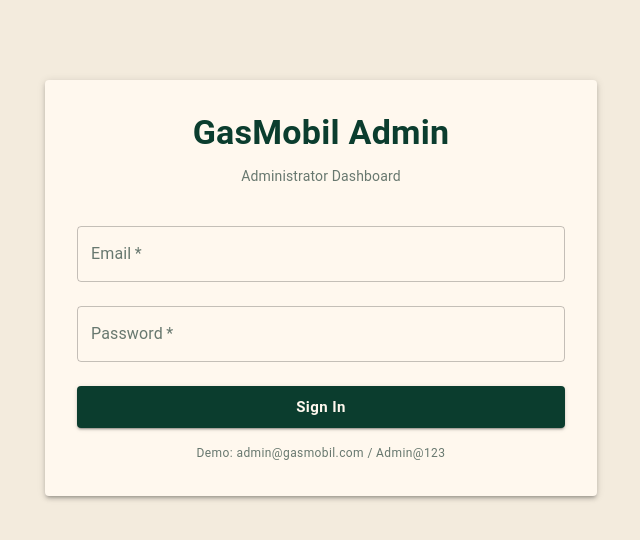
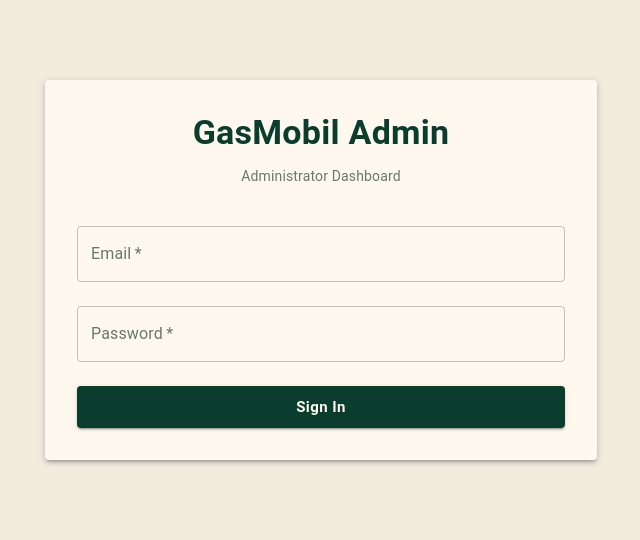
Before and after one commit to KayanjaJohn/gas_mobil, a React (Vite) app in the folder apps/admin-dashboard/: page /admin/login in a window 1280 px wide. Shown: the top 540 px of the page, without its empty margins (319-959 px from the left). Built offline with nearby package versions, Linux system fonts and the light colour scheme; no server answers.

Commit message:
security(admin): remove demo credentials from production login page

```diff
--- a/apps/admin-dashboard/src/pages/Login.tsx
+++ b/apps/admin-dashboard/src/pages/Login.tsx
@@ -68,9 +68,6 @@ export default function Login() {
           </Button>
         </Box>
 
-        <Typography variant="caption" color="text.secondary" align="center" display="block" sx={{ mt: 2 }}>
-          Demo: admin@gasmobil.com / Admin@123
-        </Typography>
       </Paper>
     </Container>
   );
```
